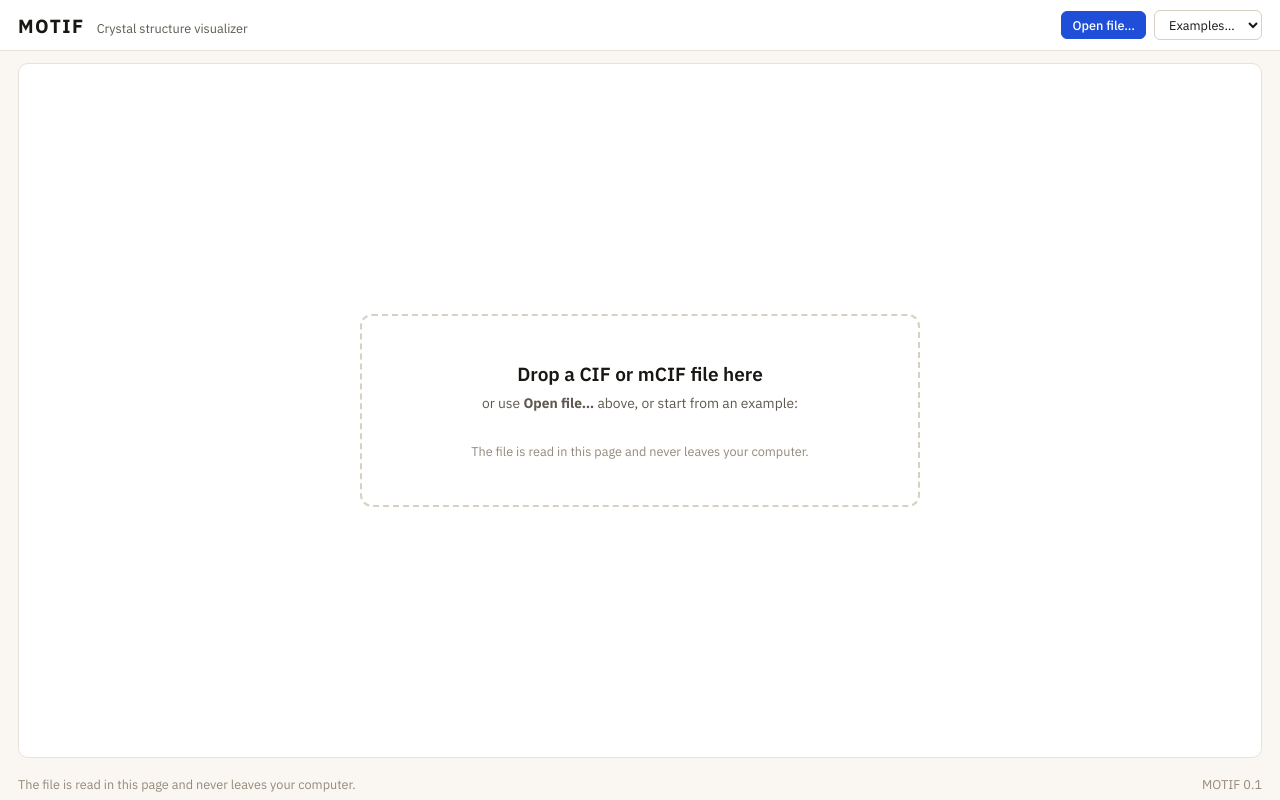
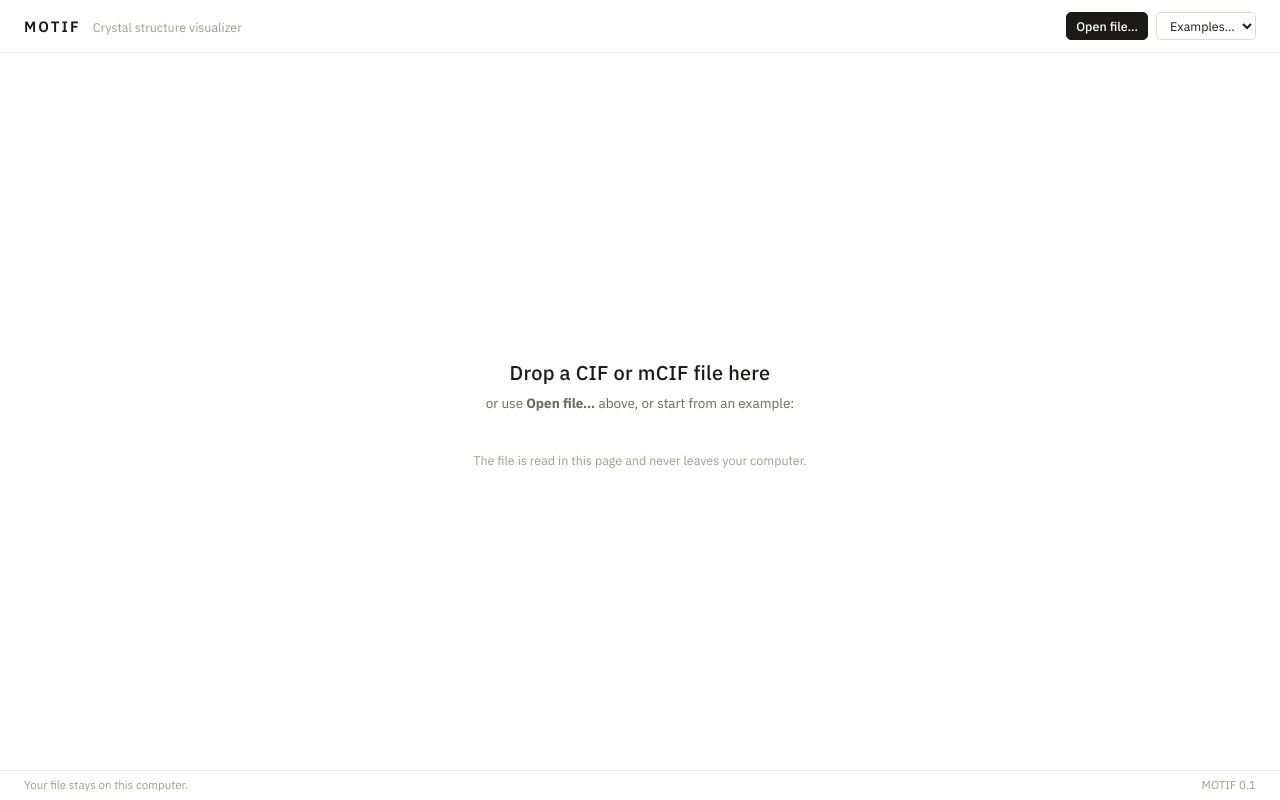
Before and after one commit to drthyang/motif, a React (Vite) app: page / in a window 1280 px wide. Built offline with nearby package versions, Linux system fonts and the light colour scheme.

Commit message:
Quieter page: white surfaces, hairlines instead of boxes, plain-word tabs, gesture help behind a ?

```diff
--- a/src/ui/App.tsx
+++ b/src/ui/App.tsx
@@ -60,6 +60,7 @@ export function App() {
   const [pngWidth, setPngWidth] = useState(2880);
   const [over, setOver] = useState(false);
   const [tab, setTab] = useState<TabId>("structure");
+  const [showHelp, setShowHelp] = useState(false);
   const [rangeText, setRangeText] = useState<string[]>(ONE_CELL_TEXT);
   const [repeatBoundary, setRepeatBoundary] = useState(true);
   const [bondRules, setBondRules] = useState<(BondRule & { maxText: string; widthText?: string })[]>([]);
@@ -705,6 +706,15 @@ export function App() {
                 <span data-testid="counts">{scene.spheres.length} atoms{counts && `: ${counts}`}</span>
               </div>
               <div className="toolbar">
+                <button
+                  className={`help${showHelp ? " on" : ""}`}
+                  data-testid="help"
+                  title="Drag to turn · Alt + drag to roll · Shift + drag to move · Ctrl/⌘ + wheel or pinch to zoom · double-click to fit"
+                  aria-pressed={showHelp}
+                  onClick={() => setShowHelp((x) => !x)}
+                >
+                  ?
+                </button>
 <div className="tools" role="group" aria-label="Look along a cell axis, pointing at you">
 <span className="tool-label">along</span>
 {(["a", "b", "c"] as const).map((name, k) => {
@@ -784,7 +794,7 @@ Reset
                   {viewLine}
                   <button className="plain copy" title="Copy the view" onClick={() => void navigator.clipboard?.writeText(writeView(numbers))}>⧉</button>
                 </p>
-                <p className="hint">
+                <p className="hint" style={{ visibility: showHelp ? "visible" : "hidden" }}>
                   Drag to turn · Alt + drag to roll · Shift + drag to move · Ctrl/⌘ + wheel or pinch to zoom · double-click to fit.
                   {transparent && " The checker marks where the figure is transparent."}
                 </p>
@@ -1437,7 +1447,7 @@ Reset
         )}
       </main>
       <footer className="foot">
-        <span>The file is read in this page and never leaves your computer.</span>
+        <span>Your file stays on this computer.</span>
         <span>MOTIF {VERSION}</span>
       </footer>
     </div>
--- a/src/ui/app.css
+++ b/src/ui/app.css
@@ -1,185 +1,178 @@
 /*
- * The page follows the look of MATERIA: warm off-white page, white cards with a hairline border,
- * IBM Plex Sans, one blue for the primary action. One gap between cards, one inset inside them.
- * The font files are part of the build (no request to another site).
+ * A quiet page: white surfaces, hairlines in place of boxes, one ink colour for text and actions,
+ * and room around things. The figure is the only thing with colour. IBM Plex Sans, part of the build.
  */
 :root {
-  --page: #faf7f2;
-  --surface: #fff;
-  --muted: #f7f3ec;
-  --border: #e8e2d8;
-  --control: #d8d0c2;
-  --ink: #191714;
-  --secondary: #5f594f;
-  --faint: #94897a;
-  --primary: #1f4fd8;
-  --primary-hover: #1a41b4;
-  --primary-tint: #eaf0fe;
-  --note-bg: #faf3e3;
-  --note-border: #e8d9ae;
+  --page: #ffffff;
+  --surface: #ffffff;
+  --muted: #f6f5f3;
+  --line: #e9e7e3;
+  --control: #dcd9d3;
+  --ink: #1b1a18;
+  --secondary: #6b6862;
+  --faint: #a09c94;
+  --primary: #1b1a18;
+  --primary-tint: #f1f0ed;
+  --note-bg: #fbf6e8;
   --note-ink: #6b5310;
-  --warn-bg: #fdf0ea;
-  --warn-border: #f2cdbb;
+  --warn-bg: #fdf1ec;
   --warn-ink: #a03415;
-  --fz-small: clamp(11.5px, 0.24vw + 9.6px, 13.5px);
-  --fz-body: clamp(12.5px, 0.3vw + 10px, 15px);
-  --fz-title: clamp(15px, 0.55vw + 12px, 20px);
-  --gap: clamp(12px, 0.9vw, 18px);
-  --inset: clamp(11px, 0.8vw, 16px);
-  --edge: calc(var(--gap) * 1.5);
+  --fz-small: 12.5px;
+  --fz-body: 13.5px;
+  --fz-title: 15px;
+  --gap: 20px;
+  --inset: 2px;
+  --edge: 24px;
   font-family: "IBM Plex Sans", system-ui, sans-serif;
   font-size: var(--fz-body);
   color: var(--ink);
+  /* Old names still used by the markup. */
+  --border: var(--line);
 }
 * { box-sizing: border-box; }
 html, body, #root { height: 100%; }
 body { margin: 0; background: var(--page); }
 
 .shell { display: flex; flex-direction: column; height: 100dvh; min-height: 0; }
-.topbar { display: flex; align-items: center; justify-content: space-between; gap: var(--gap); flex-wrap: wrap;
-  padding: 10px var(--edge); background: var(--surface); border-bottom: 1px solid var(--border); }
+
+/* Top bar: the name, then the few things done to a file. */
+.topbar { display: flex; align-items: center; justify-content: space-between; gap: var(--gap); flex-wrap: wrap; padding: 12px var(--edge); border-bottom: 1px solid var(--line); }
 .brand { display: flex; align-items: baseline; gap: 12px; min-width: 0; }
-.mark { font-weight: 700; font-size: var(--fz-title); letter-spacing: 0.08em; }
-.tagline { color: var(--secondary); font-size: var(--fz-small); white-space: nowrap; overflow: hidden; text-overflow: ellipsis; }
+.mark { font-weight: 600; font-size: var(--fz-title); letter-spacing: 0.14em; }
+.tagline { color: var(--faint); font-size: var(--fz-small); white-space: nowrap; overflow: hidden; text-overflow: ellipsis; }
 .actions { display: flex; align-items: center; gap: 8px; flex-wrap: wrap; }
-.divider { width: 1px; align-self: stretch; background: var(--border); margin: 0 4px; }
+.divider { width: 1px; align-self: stretch; background: var(--line); margin: 0 6px; }
 .joined { display: inline-flex; align-items: center; gap: 6px; }
-.unit { color: var(--secondary); font-size: var(--fz-small); }
+.unit { color: var(--faint); font-size: var(--fz-small); }
 .check { display: inline-flex; align-items: center; gap: 6px; color: var(--secondary); font-size: var(--fz-small); }
 
-.notice { margin: var(--gap) var(--edge) 0; padding: 8px 12px; border-radius: 8px; border: 1px solid; font-size: var(--fz-small);
-  display: flex; justify-content: space-between; gap: 12px; align-items: flex-start; }
-.notice.bad { background: var(--warn-bg); border-color: var(--warn-border); color: var(--warn-ink); }
-.notice.warn { background: var(--note-bg); border-color: var(--note-border); color: var(--note-ink); }
+.notice { margin: 12px var(--edge) 0; padding: 8px 12px; border-radius: 6px; font-size: var(--fz-small); display: flex; justify-content: space-between; gap: 12px; align-items: flex-start; }
+.notice.bad { background: var(--warn-bg); color: var(--warn-ink); }
+.notice.warn { background: var(--note-bg); color: var(--note-ink); }
 
-.work { flex: 1; min-height: 0; display: grid; grid-template-columns: minmax(0, 1fr) clamp(330px, 28vw, 430px); gap: var(--gap); padding: var(--gap) var(--edge); }
+/* The work area: the figure, and a narrow column of controls separated from it by one line. */
+.work { flex: 1; min-height: 0; display: grid; grid-template-columns: minmax(0, 1fr) clamp(320px, 26vw, 400px); }
 .work.alone { grid-template-columns: minmax(0, 1fr); }
-.card { background: var(--surface); border: 1px solid var(--border); border-radius: 10px; }
-.stage { display: flex; flex-direction: column; min-height: 0; min-width: 0; padding: var(--inset); gap: 8px; }
-.stage.over { border-color: var(--primary); box-shadow: 0 0 0 3px var(--primary-tint); }
-.stage-head { display: flex; justify-content: space-between; gap: 12px; font-size: var(--fz-small); color: var(--secondary); flex-wrap: wrap; }
-.stage-head b { color: var(--ink); font-weight: 600; overflow-wrap: anywhere; }
+.card { background: none; border: 0; border-radius: 0; }
+.stage { display: flex; flex-direction: column; min-height: 0; min-width: 0; padding: 14px var(--edge) 10px; gap: 10px; }
+.stage.over { background: var(--muted); }
+.stage-head { display: flex; justify-content: space-between; gap: 12px; font-size: var(--fz-small); color: var(--faint); flex-wrap: wrap; }
+.stage-head b { color: var(--ink); font-weight: 500; overflow-wrap: anywhere; }
+
+.toolbar { display: flex; align-items: center; gap: 8px 16px; flex-wrap: wrap; }
+.tools { display: inline-flex; align-items: center; gap: 2px; flex-wrap: wrap; }
+.tools .pair { display: inline-flex; }
+.tools .pair button:last-child { color: var(--faint); }
+.tools button, .help { border: 0; background: none; padding: 4px 8px; min-width: 28px; justify-content: center; color: var(--secondary); border-radius: 5px; }
+.tools button:hover:not(:disabled), .help:hover { background: var(--muted); color: var(--ink); }
+.tool-label { color: var(--faint); font-size: var(--fz-small); margin-right: 4px; }
+.help { order: 9; margin-left: auto; width: 24px; height: 24px; min-width: 0; padding: 0; border: 1px solid var(--control); border-radius: 50%; color: var(--faint); font-size: 12px; }
+.help.on { background: var(--ink); border-color: var(--ink); color: #fff; }
+
 .figure-wrap { flex: 1; min-height: 0; position: relative; }
-.figure { position: absolute; inset: 0; cursor: grab; touch-action: none; user-select: none; border-radius: 6px; border: 1px solid var(--border);
-  /* The checker shows where the figure is transparent; it is not part of the figure. */
-  background: repeating-conic-gradient(#fff 0% 25%, #f6f3ee 0% 50%) 0 0 / 22px 22px; }
-.figure.boxing { cursor: crosshair; }
-.zoom-box { position: absolute; border: 1.5px solid var(--primary); background: rgba(31, 79, 216, 0.1); pointer-events: none; }
-.zoom-bar { position: absolute; right: 10px; top: 10px; display: flex; align-items: center; gap: 4px; padding: 4px; background: rgba(255, 255, 255, 0.92);
-  border: 1px solid var(--border); border-radius: 8px; }
-.zoom-bar button { padding: 3px 9px; min-width: 30px; justify-content: center; }
-.zoom-bar button.on { background: var(--primary); border-color: var(--primary); color: #fff; }
-.zoom-value { min-width: 46px; text-align: center; font-size: var(--fz-small); color: var(--secondary); font-variant-numeric: tabular-nums; }
-.stage-foot { display: flex; justify-content: space-between; gap: 12px; align-items: baseline; flex-wrap: wrap; }
+.figure { position: absolute; inset: 0; cursor: grab; touch-action: none; user-select: none; border-radius: 4px; outline: none;
+  /* The faint checker shows where the figure is transparent; it is not part of the figure. */
+  background: repeating-conic-gradient(#fff 0% 25%, #f8f7f5 0% 50%) 0 0 / 20px 20px; box-shadow: inset 0 0 0 1px var(--line); }
 .figure.white { background: #fff; }
 .figure:active { cursor: grabbing; }
+.figure.boxing { cursor: crosshair; }
+.figure:focus-visible { box-shadow: inset 0 0 0 1.5px var(--ink); }
 /* Each layer keeps its own painted surface, so hiding the structure while it moves costs nothing. */
 .layer { position: absolute; inset: 0; pointer-events: none; will-change: opacity; }
 .figure svg { width: 100%; height: 100%; display: block; pointer-events: none; }
+.preview { position: absolute; pointer-events: none; z-index: 1; }
+[data-testid="layer-band"] { z-index: 2; }
+.zoom-bar, .preview-note, .zoom-box { z-index: 3; }
+.zoom-box { position: absolute; border: 1px solid var(--ink); background: rgba(27, 26, 24, 0.06); pointer-events: none; }
+.zoom-bar { position: absolute; right: 10px; top: 10px; display: flex; align-items: center; gap: 0; background: rgba(255, 255, 255, 0.9); border: 1px solid var(--line); border-radius: 6px; padding: 2px; }
+.zoom-bar button { border: 0; background: none; padding: 3px 8px; min-width: 26px; justify-content: center; color: var(--secondary); border-radius: 4px; }
+.zoom-bar button:hover:not(:disabled) { background: var(--muted); color: var(--ink); }
+.zoom-bar button.on { background: var(--ink); color: #fff; }
+.zoom-value { min-width: 44px; text-align: center; font-size: var(--fz-small); color: var(--faint); font-variant-numeric: tabular-nums; }
+.preview-note { position: absolute; left: 10px; top: 10px; padding: 3px 8px; font-size: var(--fz-small); color: var(--faint); background: rgba(255, 255, 255, 0.9); border-radius: 6px; pointer-events: none; }
+
+.stage-foot { display: flex; flex-direction: column; gap: 2px; }
+.view-line { margin: 0; font-size: var(--fz-small); color: var(--secondary); font-variant-numeric: tabular-nums; }
+.view-line .copy { font-size: 14px; color: var(--faint); margin-left: 6px; }
 .hint { margin: 0; color: var(--faint); font-size: var(--fz-small); }
-.empty { margin: auto; text-align: center; color: var(--secondary); line-height: 1.5; padding: 40px 20px; border: 2px dashed var(--control); border-radius: 12px; width: min(560px, 100%); }
+
+.empty { margin: auto; text-align: center; color: var(--secondary); line-height: 1.6; padding: 48px 24px; width: min(560px, 100%); }
 .empty p { margin: 4px 0; }
-.empty-title { font-size: var(--fz-title); color: var(--ink); font-weight: 600; }
+.empty-title { font-size: 20px; color: var(--ink); font-weight: 500; letter-spacing: 0.01em; }
+.examples { display: flex; flex-wrap: wrap; gap: 6px; justify-content: center; margin: 18px 0; }
+.examples button { padding: 6px 12px; text-transform: capitalize; }
 .faint { color: var(--faint); font-size: var(--fz-small); }
 
-.side { display: flex; flex-direction: column; min-height: 0; }
-/* The side column: four tabs, and under them the sections of the open tab, which scroll on their own. */
-.tabs { display: grid; grid-template-columns: repeat(4, 1fr); gap: 2px; padding: 3px; background: var(--muted); border: 1px solid var(--border); border-radius: 10px; flex: none; }
-.tabs button { border: 0; background: none; padding: 7px 4px; border-radius: 7px; justify-content: center; color: var(--secondary); font-weight: 500; white-space: nowrap; }
-.tabs button:hover:not(.on) { background: rgba(255, 255, 255, 0.6); }
-.tabs button.on { background: var(--surface); color: var(--ink); font-weight: 600; box-shadow: 0 1px 2px rgba(25, 23, 20, 0.12); }
-.tab-body { display: flex; flex-direction: column; gap: calc(var(--gap) * 0.7); min-height: 0; overflow-y: auto; padding: calc(var(--gap) * 0.7) 2px 2px 0; }
-.section > summary { list-style: none; cursor: pointer; display: flex; align-items: center; justify-content: space-between; gap: 8px;
-  padding: 10px var(--inset); font-weight: 600; font-size: var(--fz-small); text-transform: uppercase; letter-spacing: 0.07em; color: var(--secondary); }
+/* The side column: tabs as plain words with a line under the open one; sections divided by hairlines. */
+.side { display: flex; flex-direction: column; min-height: 0; border-left: 1px solid var(--line); }
+.tabs { display: flex; gap: 18px; padding: 0 20px; border-bottom: 1px solid var(--line); flex: none; }
+.tabs button { border: 0; background: none; padding: 13px 0 11px; border-radius: 0; color: var(--faint); font-weight: 400; white-space: nowrap; border-bottom: 2px solid transparent; margin-bottom: -1px; }
+.tabs button:hover:not(.on) { background: none; color: var(--secondary); }
+.tabs button.on { color: var(--ink); font-weight: 500; border-bottom-color: var(--ink); }
+.tab-body { display: flex; flex-direction: column; min-height: 0; overflow-y: auto; padding: 0 20px 20px; }
+.section { border-bottom: 1px solid var(--line); }
+.section:last-child { border-bottom: 0; }
+.section > summary { list-style: none; cursor: pointer; display: flex; align-items: center; justify-content: space-between; gap: 8px; padding: 14px 0 12px; font-weight: 500; font-size: var(--fz-body); color: var(--ink); }
 .section > summary::-webkit-details-marker { display: none; }
-.section > summary > span:first-child::before { content: "▸"; display: inline-block; width: 1.1em; color: var(--faint); transition: transform 0.12s; }
-.section[open] > summary > span:first-child::before { transform: rotate(90deg); }
-.section[open] > summary { border-bottom: 1px solid var(--border); }
-.section-body { padding: 8px var(--inset) var(--inset); }
-.info { padding: 0; background: none; display: inline-flex; align-items: center; justify-content: center; width: 18px; height: 18px; border-radius: 50%;
-  border: 1px solid var(--control); color: var(--faint); font-size: 11px; font-weight: 600; text-transform: none; letter-spacing: 0; cursor: help; flex: none; }
-.info:hover, .info.on { color: var(--primary); border-color: var(--primary); }
-.info.on { background: var(--primary-tint); }
-.explain { margin: 0 0 8px; padding: 8px 10px; background: var(--primary-tint); border-radius: 6px; font-size: var(--fz-small); line-height: 1.45; color: var(--ink); }
+.section > summary > span:first-child::after { content: "+"; color: var(--faint); margin-left: 8px; font-weight: 400; }
+.section[open] > summary > span:first-child::after { content: ""; }
+.section-body { padding: 0 0 16px; }
+.info { padding: 0; background: none; display: inline-flex; align-items: center; justify-content: center; width: 18px; height: 18px; border-radius: 50%; border: 1px solid var(--control); color: var(--faint); font-size: 11px; font-weight: 500; cursor: help; flex: none; min-width: 0; }
+.info:hover, .info.on { color: var(--ink); border-color: var(--ink); background: none; }
+.explain { margin: 0 0 10px; padding: 8px 10px; background: var(--muted); border-radius: 6px; font-size: var(--fz-small); line-height: 1.5; color: var(--secondary); }
 
 .side p { margin: 4px 0; }
-.sub { color: var(--secondary); font-size: var(--fz-small); margin: 0; }
+.sub { color: var(--faint); font-size: var(--fz-small); margin: 0; }
 .side table { border-collapse: collapse; width: 100%; font-size: var(--fz-small); }
 .side td { padding: 3px 0; vertical-align: top; }
-.side td:first-child { color: var(--secondary); width: 46%; padding-right: 8px; }
-.row { display: flex; gap: 8px; align-items: center; margin: 6px 0; flex-wrap: wrap; }
+.side td:first-child { color: var(--faint); width: 46%; padding-right: 8px; }
+.row { display: flex; gap: 8px; align-items: center; margin: 5px 0; flex-wrap: wrap; min-height: 28px; color: var(--secondary); }
+.row b { color: var(--ink); font-weight: 500; }
 .row .row { margin: 0; }
-label.row { flex-wrap: nowrap; align-items: flex-start; }
+label.row { flex-wrap: nowrap; align-items: flex-start; cursor: pointer; }
 label.row input { margin-top: 3px; flex: none; }
-.axis { width: 12px; font-weight: 700; font-style: italic; }
+.axis { width: 12px; font-weight: 500; font-style: italic; color: var(--ink); }
 .symbol { width: 26px; }
-.rule { border: 1px solid var(--border); background: var(--muted); border-radius: 8px; padding: 6px 10px; margin: 8px 0; }
+.rule { border: 0; background: var(--muted); border-radius: 8px; padding: 8px 12px; margin: 8px 0; }
+.more { margin: 6px 0 2px; }
+.more > summary { cursor: pointer; color: var(--faint); font-size: var(--fz-small); list-style: none; padding: 2px 0; }
+.more > summary:hover { color: var(--ink); }
+.more > summary::-webkit-details-marker { display: none; }
+.more > summary::before { content: "+ "; }
+.more[open] > summary::before { content: "− "; }
+.more[open] > summary { margin-bottom: 4px; }
 
-button, .button, select, input[type="number"], input[type="text"] { font: inherit; font-size: var(--fz-small); padding: 5px 10px; border: 1px solid var(--control);
-  border-radius: 6px; background: var(--surface); color: inherit; }
-button, .button { cursor: pointer; font-weight: 500; display: inline-flex; align-items: center; }
+/* Controls: thin, quiet, the same height everywhere. */
+button, .button, select, input[type="number"], input[type="text"] { font: inherit; font-size: var(--fz-small); padding: 4px 9px; height: 28px; border: 1px solid var(--control); border-radius: 5px; background: var(--surface); color: var(--ink); }
+button, .button { cursor: pointer; font-weight: 400; display: inline-flex; align-items: center; }
 button:hover:not(:disabled), .button:hover { background: var(--muted); }
-button:disabled { opacity: 0.45; cursor: default; }
-.button.primary { background: var(--primary); border-color: var(--primary); color: #fff; }
-.button.primary:hover { background: var(--primary-hover); }
-button.plain { border: 0; background: none; padding: 0 4px; color: inherit; font-size: 16px; line-height: 1; }
-input[type="number"] { width: 76px; }
+button:disabled { opacity: 0.4; cursor: default; }
+.button.primary { background: var(--ink); border-color: var(--ink); color: #fff; font-weight: 500; }
+.button.primary:hover { background: #000; }
+button.plain { border: 0; background: none; padding: 0 4px; height: auto; color: inherit; font-size: 16px; line-height: 1; }
+select { max-width: 100%; padding-right: 4px; }
+input[type="number"] { width: 68px; }
 input.name { width: 150px; }
-select { max-width: 100%; }
-input[type="checkbox"] { accent-color: var(--primary); }
-input[type="color"] { width: 32px; height: 27px; padding: 1px; border: 1px solid var(--control); border-radius: 6px; background: var(--surface); flex: none; }
-:focus-visible { outline: 2px solid var(--primary); outline-offset: 1px; }
+input.indices { width: 86px; }
+input:focus-visible, select:focus-visible, button:focus-visible { outline: 1.5px solid var(--ink); outline-offset: 1px; }
+input[type="checkbox"] { accent-color: var(--ink); }
+input[type="color"] { width: 28px; height: 28px; padding: 2px; border: 1px solid var(--control); border-radius: 50%; background: var(--surface); flex: none; cursor: pointer; }
+input[type="color"]::-webkit-color-swatch-wrapper { padding: 0; }
+input[type="color"]::-webkit-color-swatch { border: 0; border-radius: 50%; }
+.deg { margin-left: -4px; color: var(--faint); }
+.slider { flex-wrap: nowrap; }
+.slider input[type="range"] { width: 120px; accent-color: var(--ink); }
+.angle-plot { width: 100%; height: auto; display: block; margin: 6px 0 2px; background: var(--surface); border: 1px solid var(--line); border-radius: 6px; cursor: crosshair; touch-action: none; user-select: none; }
 .error { color: var(--warn-ink); font-size: var(--fz-small); }
 
-.foot { display: flex; justify-content: space-between; gap: 12px; padding: 6px var(--edge) 8px; color: var(--faint); font-size: var(--fz-small); }
+.foot { display: flex; justify-content: space-between; gap: 12px; padding: 6px var(--edge) 8px; color: var(--faint); font-size: 11.5px; border-top: 1px solid var(--line); }
 
 /* Narrow windows: the controls go under the figure and the page scrolls. */
 @media (max-width: 860px) {
   .shell { height: auto; min-height: 100dvh; }
   .work { grid-template-columns: minmax(0, 1fr); }
   .figure-wrap { flex: none; aspect-ratio: 1440 / 1100; }
-  .side { overflow: visible; }
+  .side { border-left: 0; border-top: 1px solid var(--line); }
+  .tab-body { overflow: visible; }
   .tagline { display: none; }
 }
-.angle-plot { width: 100%; height: auto; display: block; margin: 6px 0 2px; background: var(--surface); border: 1px solid var(--border); border-radius: 6px; cursor: crosshair; touch-action: none; user-select: none; }
-/* The GPU preview: exactly over the drawing, which is centred in the frame with the canvas's own shape. */
-.preview { position: absolute; pointer-events: none; }
-.preview-note { position: absolute; left: 10px; top: 10px; padding: 3px 8px; font-size: var(--fz-small); color: var(--secondary); background: rgba(255, 255, 255, 0.92); border: 1px solid var(--border); border-radius: 8px; pointer-events: none; }
-.view-line { margin: 0; font-size: var(--fz-small); color: var(--ink); font-variant-numeric: tabular-nums; }
-.view-line .copy { font-size: 13px; color: var(--faint); margin-left: 6px; }
-input.indices { width: 86px; }
-.stage-foot { flex-direction: column; align-items: stretch; gap: 2px; }
-
-/* The toolbar over the figure: the views one click away. */
-.toolbar { display: flex; align-items: center; gap: 10px 14px; flex-wrap: wrap; }
-.tools { display: inline-flex; align-items: center; gap: 4px; flex-wrap: wrap; }
-.tools .pair { display: inline-flex; }
-.tools .pair button:first-child { border-top-right-radius: 0; border-bottom-right-radius: 0; }
-.tools .pair button:last-child { border-top-left-radius: 0; border-bottom-left-radius: 0; margin-left: -1px; color: var(--secondary); }
-.tools button { padding: 4px 9px; min-width: 30px; justify-content: center; }
-.tool-label { color: var(--secondary); font-size: var(--fz-small); margin-right: 2px; }
-/* The empty page: examples to start from. */
-.examples { display: flex; flex-wrap: wrap; gap: 8px; justify-content: center; margin: 14px 0; }
-.examples button { padding: 8px 14px; text-transform: capitalize; }
-/* Quieter sections inside a tab. */
-.section > summary { padding: 9px var(--inset); }
-.section-body { padding: 10px var(--inset) var(--inset); }
-.row { min-height: 30px; }
-@media (max-width: 860px) {
-  .tab-body { overflow: visible; }
-}
-.deg { margin-left: -4px; color: var(--secondary); }
-.view-line .copy { font-size: 15px; }
-/* The legend and axes stay in front of the structure, also while the GPU preview is showing. */
-[data-testid="layer-band"] { z-index: 2; }
-.preview { z-index: 1; }
-.zoom-bar, .preview-note, .zoom-box { z-index: 3; }
-/* Less-used controls, folded under one line. */
-.more { margin: 6px 0 2px; }
-.more > summary { cursor: pointer; color: var(--primary); font-size: var(--fz-small); font-weight: 500; list-style: none; padding: 2px 0; }
-.more > summary::-webkit-details-marker { display: none; }
-.more > summary::before { content: "+ "; }
-.more[open] > summary::before { content: "− "; }
-.more[open] > summary { margin-bottom: 4px; }
-.slider { flex-wrap: nowrap; }
-.slider input[type="range"] { width: 120px; accent-color: var(--primary); }
```
